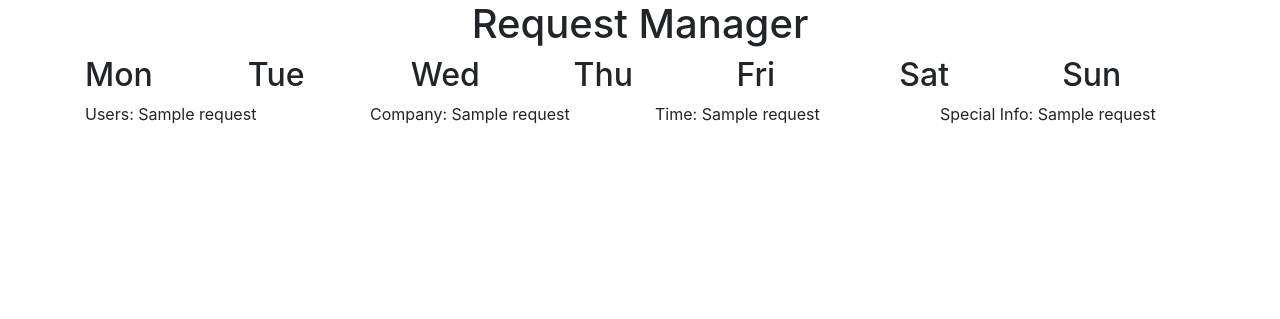
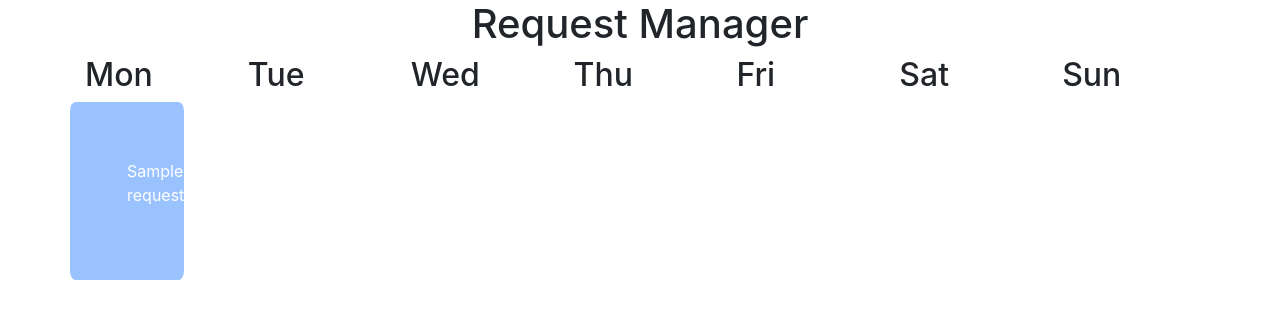
Before and after one commit to Archit404Error/HiltonHospitalityHack2021, a Flask app: template request-webapp/templates/index.html in a window 1280 px wide. Shown: the top 319 px of the page. Run offline with Flask 2, Linux system fonts and the light colour scheme; the template is opened without the code that fills it: most values are stand-ins (such as "Sample title", 1, 10 or a date in 2020); some libraries are stand-ins or nearby versions.

Commit message:
Revamped UI and bots

```diff
--- a/request-webapp/main.py
+++ b/request-webapp/main.py
@@ -27,12 +27,12 @@ def index():
 @app.route("/createRequest")
 def create_req():
     params = list(request.args)
-    user_id = params[0]
+    user_name = params[0]
     business_name = params[1]
     time = params[2]
     req_type = params[3]
     special_info = params[4]
-    cursor.execute(f"INSERT INTO Requests(guestId, businessName, reqTime, reqType, otherInfo) VALUES ({user_id}, \'{business_name}\', \'{time}\', \'{req_type}\', \'{special_info}\')")
+    cursor.execute(f"INSERT INTO Requests(guestName, businessName, reqTime, reqType, otherInfo) VALUES (\'{user_name}\', \'{business_name}\', \'{time}\', \'{req_type}\', \'{special_info}\')")
     return jsonify(response = "Values inserted successfully")
 
 @app.route("/getAllRequests")
@@ -42,5 +42,10 @@ def get_req():
         data_tuples.append(entry)
     return jsonify(data_tuples)
 
+@app.route("/reqCount")
+def req_amt():
+    res = list(query_db("SELECT COUNT(*) FROM Requests")[0])[0]
+    return jsonify(count = res)
+
 if __name__ == "__main__":
     app.run(debug=True)
--- /dev/null
+++ b/request-webapp/static/style.css
@@ -0,0 +1,7 @@
+.req-container {
+  border-radius: 5%;
+  padding: 5%;
+  justify-content: 'center';
+  color: white;
+  background-color: #99c2ff;
+}
--- a/request-webapp/templates/index.html
+++ b/request-webapp/templates/index.html
@@ -7,8 +7,28 @@
 
     <!-- Bootstrap CSS -->
     <link rel="stylesheet" href="https://stackpath.bootstrapcdn.com/bootstrap/4.3.1/css/bootstrap.min.css" integrity="sha384-ggOyR0iXCbMQv3Xipma34MD+dH/1fQ784/j6cY/iJTQUOhcWr7x9JvoRxT2MZw1T" crossorigin="anonymous">
+    <link rel = "stylesheet" type = "text/css" href = "static/style.css">
 
     <title>AVA Home</title>
+    <script>
+      var reqs = -1;
+      function updatePage() {
+        fetch("http://localhost:5000/reqCount")
+        .then(res => res.json())
+        .then(resJson => {
+          console.log(resJson["count"])
+          if (reqs == -1)
+            reqs = resJson["count"];
+          else {
+            if (reqs < resJson["count"]) {
+              console.log("here")
+              location.reload();
+            }
+          }
+        })
+      }
+      setInterval(updatePage, 100)
+    </script>
   </head>
   <body>
     <div class = "container">
@@ -26,10 +46,31 @@
       </div>
       {% for request in req_data %}
         <div class = "row">
-          <p class = "col-md-3">Users: {{request[1]}}</p>
-          <p class = "col-md-3">Company: {{request[2]}}</p>
-          <p class = "col-md-3">Time: {{request[3]}}</p>
-          <p class = "col-md-3">Special Info: {{request[5]}}</p>
+          <!-- Button trigger modal -->
+            <div data-toggle="modal" data-target="#exampleModal{{loop.index}}" class = "req-container col-md-1 justify-content-center mb-3">
+                <p>{{request[1]}}</p>
+            </div>
+
+          <!-- Modal -->
+          <div class="modal fade" id="exampleModal{{loop.index}}" tabindex="-1" role="dialog" aria-labelledby="exampleModalLabel" aria-hidden="true">
+            <div class="modal-dialog" role="document">
+              <div class="modal-content">
+                <div class="modal-header">
+                  <h5 class="modal-title" id="exampleModalLabel">{{request[1]}} - {{request[2]}}</h5>
+                  <button type="button" class="close" data-dismiss="modal" aria-label="Close">
+                    <span aria-hidden="true">&times;</span>
+                  </button>
+                </div>
+                <div class="modal-body">
+                  <p>{{request[3]}}</p>
+                  <p>{{request[5]}}</p>
+                </div>
+                <div class="modal-footer">
+                  <button type="button" class="btn btn-primary" data-dismiss="modal">Done</button>
+                </div>
+              </div>
+            </div>
+          </div>
         </div>
       {% endfor %}
     </div>
--- a/voice-assistant/speech_text_methods.py
+++ b/voice-assistant/speech_text_methods.py
@@ -5,6 +5,8 @@ recognizer = sr.Recognizer()
 
 def speak(command):
     engine = pyttsx3.init()
+    voices = engine.getProperty('voices')
+    engine.setProperty('voice', 'com.apple.speech.synthesis.voice.karen')
     engine.say(command)
     engine.runAndWait()
 
```
Also changed, not shown: voice-assistant/main.py (+6 -3 lines).
